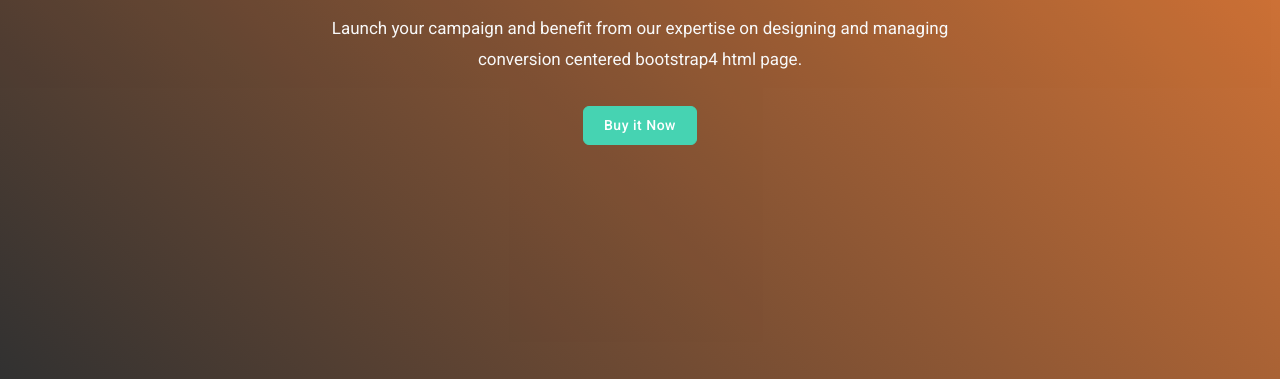
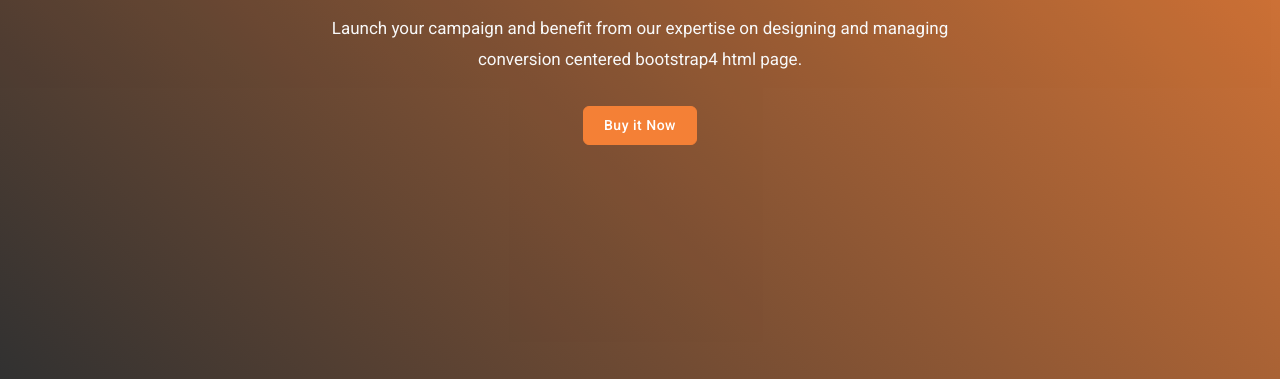
Before and after one commit to Goutham-K-Krishnan/demo1solar, a plain HTML site: page index.html in a window 1280 px wide. Shown: the part 421-800 px from the top of the page. Drawn offline with Linux system fonts and the light colour scheme.

Commit message:
Add files via upload

```diff
--- a/css/style.css
+++ b/css/style.css
@@ -194,7 +194,7 @@ body {
   font-family: "Roboto", sans-serif;
   overflow-x: hidden !important;
   font-size: 15px;
-  color: #535353;
+  color: #ffffff;
 }
 
 h1, h2, h3, h4, h5, h6, .h1, .h2, .h3, .h4, .h5, .h6 {
@@ -203,8 +203,9 @@ h1, h2, h3, h4, h5, h6, .h1, .h2, .h3, .h4, .h5, .h6 {
   font-weight: 600;
 }
 
+
 ::selection {
-  background: #6c757d;
+  background: #616161;
   color: #ffffff;
 }
 
@@ -220,11 +221,13 @@ p {
   padding-top: 100px;
   padding-bottom: 100px;
   position: relative;
+  background: #1a1a1a;
 }
 
 .section-two {
   padding: 60px 0;
   position: relative;
+  background: 1a1a1a;
 }
 
 .bg-overlay {
@@ -475,14 +478,14 @@ p {
 }
 
 .btn-custom {
-  background-color: #32cfaa !important;
-  border: 1px solid #32cfaa !important;
+  background-color: #f37321 !important;
+  border: 1px solid #f37321 !important;
   color: #ffffff !important;
 }
 
 .btn-custom:hover, .btn-custom:focus, .btn-custom:active, .btn-custom.active, .btn-custom.focus {
-  background-color: #27a789 !important;
-  border-color: #27a789 !important;
+  background-color: #ff6200 !important;
+  border-color: #f37321 !important;
   color: #ffffff !important;
 }
 
```
